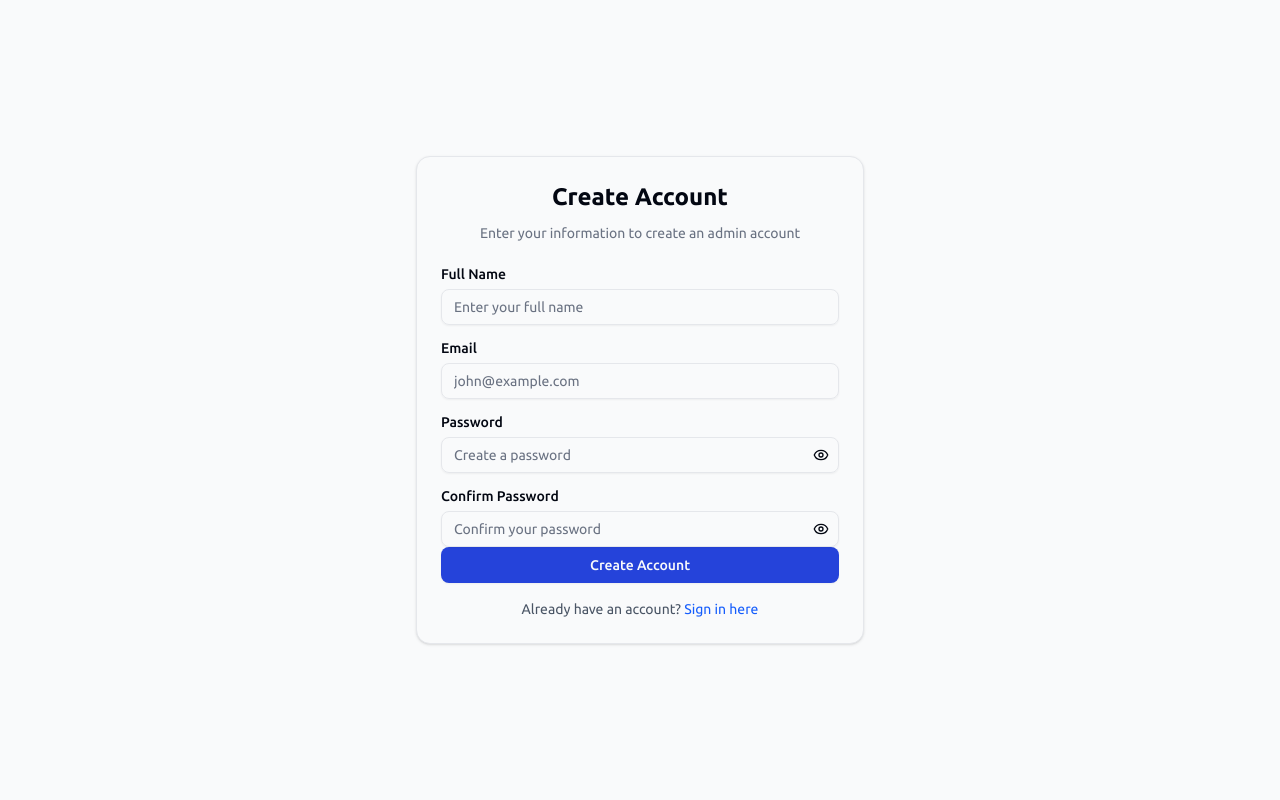
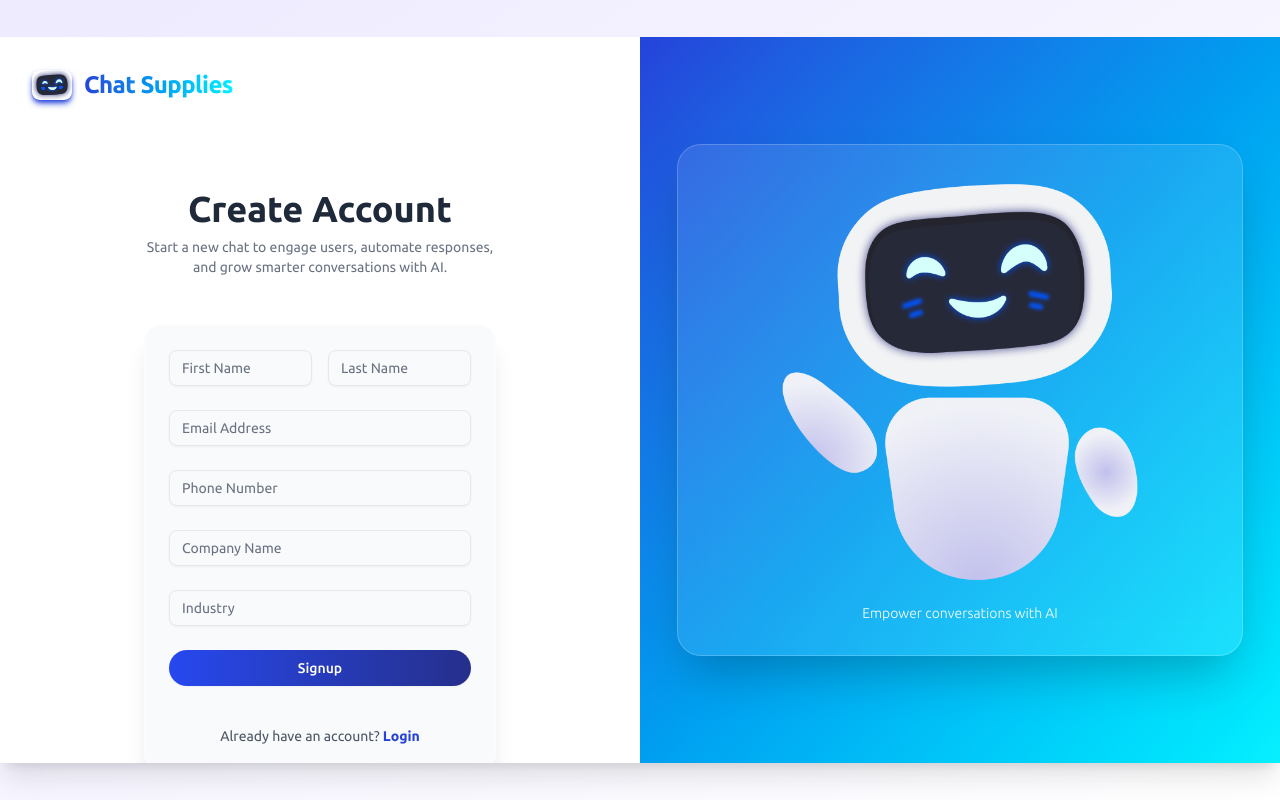
Before and after one commit to arhamsarwar786/chatsupplies-admin, a Next.js app: page /auth/signup in a window 1280 px wide. Built offline with nearby package versions, Linux system fonts and the light colour scheme.

Commit message:
Add Signup Page

```diff
--- a/src/app/auth/signup/page.tsx
+++ b/src/app/auth/signup/page.tsx
@@ -1,181 +1,211 @@
-"use client"
+"use client";
 
-import type React from "react"
-import { useState } from "react"
-import { useRouter } from "next/navigation"
-import Link from "next/link"
-import { Button } from "@/src/components/ui/button"
-import { Input } from "@/src/components/ui/input"
-import { Label } from "@/src/components/ui/label"
-import { Card, CardContent, CardDescription, CardFooter, CardHeader, CardTitle } from "@/src/components/ui/card"
-import { Alert, AlertDescription } from "@/src/components/ui/alert"
-import { Eye, EyeOff } from "lucide-react"
-import { useSignupMutation } from "@/src/hooks/UseAuth" // <-- Import the signup mutation
+import { useState } from "react";
+import { useRouter } from "next/navigation";
+import Image from "next/image";
+import { toast } from "sonner";
+
+import { Button } from "@/src/components/ui/button";
+import { Input } from "@/src/components/ui/input";
+import { Alert, AlertDescription } from "@/src/components/ui/alert";
+import { useCreateClientMutation } from "@/src/hooks/useClients";
 
 export default function SignupPage() {
-  const [formData, setFormData] = useState({
-    username: "",
+  const [form, setForm] = useState({
+    first_name: "",
+    last_name: "",
     email: "",
-    password: "",
-    confirmPassword: "",
-  })
-  const [showPassword, setShowPassword] = useState(false)
-  const [showConfirmPassword, setShowConfirmPassword] = useState(false)
-  const [error, setError] = useState("")
-  const [isLoading, setIsLoading] = useState(false)
-  const router = useRouter()
+    phone_number: "",
+    company_name: "",
+    industry: "",
+  });
 
-  const [signup] = useSignupMutation() // <-- Use the mutation hook
-  // console.log("Signup mutation:", signup)
+  const [error, setError] = useState("");
+  const [createClient, { isLoading }] = useCreateClientMutation();
+  const router = useRouter();
 
-  const handleInputChange = (e: React.ChangeEvent<HTMLInputElement>) => {
-    setFormData({
-      ...formData,
-      [e.target.name]: e.target.value,
-    })
-  }
+  const handleChange = (e: React.ChangeEvent<HTMLInputElement>) => {
+    setForm({ ...form, [e.target.name]: e.target.value });
+  };
 
   const handleSignup = async (e: React.FormEvent) => {
-    e.preventDefault()
-    setIsLoading(true)
-    setError("")
+    e.preventDefault();
+    setError("");
 
-    // Validation
-    if (!formData.username || !formData.email || !formData.password || !formData.confirmPassword) {
-      setError("Please fill in all fields")
-      setIsLoading(false)
-      return
-    }
+    // Trim all fields
+    const trimmedForm = {
+      first_name: form.first_name.trim(),
+      last_name: form.last_name.trim(),
+      email: form.email.trim(),
+      phone_number: form.phone_number.trim(),
+      company_name: form.company_name.trim(),
+      industry: form.industry.trim(),
+    };
 
-    if (formData.password !== formData.confirmPassword) {
-      setError("Passwords do not match")
-      setIsLoading(false)
-      return
-    }
+    // Required fields check
+    const isEmptyField = Object.values(trimmedForm).some((val) => val === "");
 
-    if (formData.password.length < 6) {
-      setError("Password must be at least 6 characters long")
-      setIsLoading(false)
-      return
+    if (isEmptyField) {
+      setError("Please fill in all required fields");
+      toast.error("Please fill in all required fields");
+      return;
     }
 
     try {
-      // Call the signup API
-      const result = await signup({
-        username: formData.username,
-        email: formData.email,
-        password: formData.password,
-      }).unwrap()
+      const response = await createClient(trimmedForm).unwrap();
 
-      // Optionally store token or user info here if returned
-      // localStorage.setItem("token", result.token)
-
-      router.push("/dashboard")
-    } catch (err: any) {
-      setError(err?.data?.message || "Signup failed. Please try again.")
-    } finally {
-      setIsLoading(false)
-    }
+      if (response?.success === false) {
+        toast.error(response.detail || "Something went wrong.");
+        setError(response.detail || "Something went wrong.");
+        return;
       }
 
+      toast.success("Signup successful! Please log in.");
+      router.push("/auth/login");
+    } catch (err: any) {
+      const message =
+        err?.data?.message ||
+        err?.data?.detail ||
+        err?.message ||
+        "Failed to create client";
+      setError(message);
+      toast.error(message);
+    }
+  };
+
   return (
-    <div className="min-h-screen flex items-center justify-center bg-gray-50 py-12 px-4 sm:px-6 lg:px-8">
-      <Card className="w-full max-w-md">
-        <CardHeader className="space-y-1">
-          <CardTitle className="text-2xl font-bold text-center">Create Account</CardTitle>
-          <CardDescription className="text-center">Enter your information to create an admin account</CardDescription>
-        </CardHeader>
-        <form onSubmit={handleSignup}>
-          <CardContent className="space-y-4">
+    <div className="min-h-screen overflow-y-auto bg-gradient-to-br from-[#eeeaff] to-white flex items-center justify-center">
+      <div className="grid grid-cols-1 h-full md:grid-cols-2 w-full bg-white shadow-xl overflow-hidden">
+        {/* Left Section - Form */}
+        <div className="p-8">
+          <div className="flex flex-col w-full mb-12 items-start gap-3">
+            <div className="flex items-center gap-3 hover:scale-105 transition-transform duration-300">
+              <Image
+                src="/Frame.svg"
+                alt="Logo"
+                width={40}
+                height={40}
+                className="rounded-md shadow-md shadow-primary"
+              />
+              <h1 className="text-[22px] sm:text-2xl font-bold tracking-tight text-gray-900">
+                <span className="bg-gradient-to-r from-primary to-secondary bg-clip-text text-transparent">
+                  Chat Supplies
+                </span>
+              </h1>
+            </div>
+          </div>
+
+          <div className="lg:px-28 md:px-12 sm:px-8 px-4 flex space-y-8 flex-col justify-center h-full animate-fade-in">
+            <div className="flex flex-col items-center text-center">
+              <h2 className="text-4xl font-bold text-gray-800 mb-2">
+                Create Account
+              </h2>
+              <p className="text-sm text-gray-500 mb-4 max-w-md">
+                Start a new chat to engage users, automate responses, and grow
+                smarter conversations with AI.
+              </p>
+            </div>
+
+            <form
+              onSubmit={handleSignup}
+              className="space-y-6 w-full max-w-md mx-auto bg-card backdrop-blur-md p-6 rounded-2xl shadow-xl border border-white/30"
+            >
               {error && (
                 <Alert variant="destructive">
                   <AlertDescription>{error}</AlertDescription>
                 </Alert>
               )}
-            <div className="space-y-2">
-              <Label htmlFor="username">Full Name</Label>
+
+              {/* First & Last Name */}
+              <div className="grid grid-cols-1 md:grid-cols-2 gap-4">
                 <Input
-                id="name"
-                name="username"
-                type="text"
-                placeholder="Enter your full name"
-                value={formData.username}
-                onChange={handleInputChange}
-                required
+                  name="first_name"
+                  value={form.first_name}
+                  onChange={handleChange}
+                  placeholder="First Name"
+                />
+                <Input
+                  name="last_name"
+                  value={form.last_name}
+                  onChange={handleChange}
+                  placeholder="Last Name"
                 />
               </div>
-            <div className="space-y-2">
-              <Label htmlFor="email">Email</Label>
+
+              {/* Email */}
               <Input
-                id="email"
                 name="email"
                 type="email"
-                placeholder="john@example.com"
-                value={formData.email}
-                onChange={handleInputChange}
-                required
+                value={form.email}
+                onChange={handleChange}
+                placeholder="Email Address"
               />
-            </div>
-            <div className="space-y-2">
-              <Label htmlFor="password">Password</Label>
-              <div className="relative">
+
+              {/* Phone */}
               <Input
-                  id="password"
-                  name="password"
-                  type={showPassword ? "text" : "password"}
-                  placeholder="Create a password"
-                  value={formData.password}
-                  onChange={handleInputChange}
-                  required
+                name="phone_number"
+                value={form.phone_number}
+                onChange={handleChange}
+                placeholder="Phone Number"
               />
+
+              {/* Company */}
+              <Input
+                name="company_name"
+                value={form.company_name}
+                onChange={handleChange}
+                placeholder="Company Name"
+              />
+
+              {/* Industry */}
+              <Input
+                name="industry"
+                value={form.industry}
+                onChange={handleChange}
+                placeholder="Industry"
+              />
+
+              {/* Signup Button */}
               <Button
-                  type="button"
-                  variant="ghost"
-                  size="sm"
-                  className="absolute right-0 top-0 h-full px-3 py-2 hover:bg-transparent"
-                  onClick={() => setShowPassword(!showPassword)}
+                type="submit"
+                className="w-full rounded-full bg-gradient-to-r from-[#2648EF] to-[#252F8B] hover:opacity-90 text-white"
+                disabled={isLoading}
               >
-                  {showPassword ? <EyeOff className="h-4 w-4" /> : <Eye className="h-4 w-4" />}
+                {isLoading ? "Signing up..." : "Signup"}
               </Button>
+
+              {/* Redirect to Login link */}
+              <p className="text-center text-sm text-gray-600 mt-4">
+                Already have an account?{" "}
+                <span
+                  onClick={() => router.push("/auth/login")}
+                  className="text-primary font-semibold cursor-pointer hover:underline"
+                >
+                  Login
+                </span>
+              </p>
+            </form>
           </div>
         </div>
-            <div className="space-y-2">
-              <Label htmlFor="confirmPassword">Confirm Password</Label>
-              <div className="relative">
-                <Input
-                  id="confirmPassword"
-                  name="confirmPassword"
-                  type={showConfirmPassword ? "text" : "password"}
-                  placeholder="Confirm your password"
-                  value={formData.confirmPassword}
-                  onChange={handleInputChange}
-                  required
+
+        {/* Right Section - Image */}
+        <div className="hidden md:block bg-gradient-to-br from-primary to-secondary relative w-full h-full">
+          <div className="absolute inset-0 flex items-center justify-center">
+            <div className="rounded-3xl overflow-hidden p-8 bg-white/10 backdrop-blur-lg shadow-2xl border border-white/20">
+              <Image
+                src="/Bot.png"
+                alt="Signup Illustration"
+                width={500}
+                height={500}
+                className="rounded-2xl object-cover"
               />
-                <Button
-                  type="button"
-                  variant="ghost"
-                  size="sm"
-                  className="absolute right-0 top-0 h-full px-3 py-2 hover:bg-transparent"
-                  onClick={() => setShowConfirmPassword(!showConfirmPassword)}
-                >
-                  {showConfirmPassword ? <EyeOff className="h-4 w-4" /> : <Eye className="h-4 w-4" />}
-                </Button>
+              <p className="text-white text-sm text-center mt-4 font-light">
+                Empower conversations with AI
+              </p>
             </div>
           </div>
-          </CardContent>
-          <CardFooter className="flex flex-col space-y-4">
-            <Button type="submit" className="w-full" disabled={isLoading}>
-              {isLoading ? "Creating Account..." : "Create Account"}
-            </Button>
-            <div className="text-sm text-center text-gray-600">
-              Already have an account?{" "}
-              <Link href="/auth/login" className="text-blue-600 hover:underline">
-                Sign in here
-              </Link>
         </div>
-          </CardFooter>
-        </form>
-      </Card>
       </div>
-  )
+    </div>
+  );
 }
--- a/src/hooks/useTraining.tsx
+++ b/src/hooks/useTraining.tsx
@@ -29,9 +29,9 @@ export const training = createApi({
         body.append("url", url);
 
         return {
-          url: "crawl_build_index",                              // Matches your cURL endpoint
+          url: "crawl_build_index",
           method: "POST",
-          body,                                      // URLSearchParams as body
+          body,
           headers: {
             "Content-Type": "application/x-www-form-urlencoded",
           },
```
Also changed, not shown: src/app/auth/login/page.tsx (+35 -19 lines), src/app/dashboard/client-management/page.tsx (line endings or trailing spaces). Lines whose indentation alone changed are shown as unchanged.
